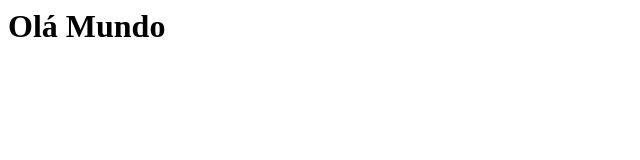
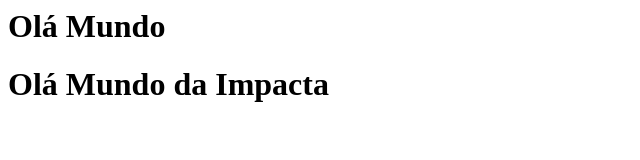
Before and after one commit to ThiagoImpacta/Tb1, a plain HTML site: page index.html in a window 1280 px wide. Shown: the whole page, without its empty margins (0-640 px from the left). Drawn offline with Linux system fonts and the light colour scheme.

Commit message:
Versão 2

```diff
--- a/index.html
+++ b/index.html
@@ -1 +1,2 @@
 <h1> Olá Mundo </h1>
+<h1> Olá Mundo da Impacta </h1>
```
